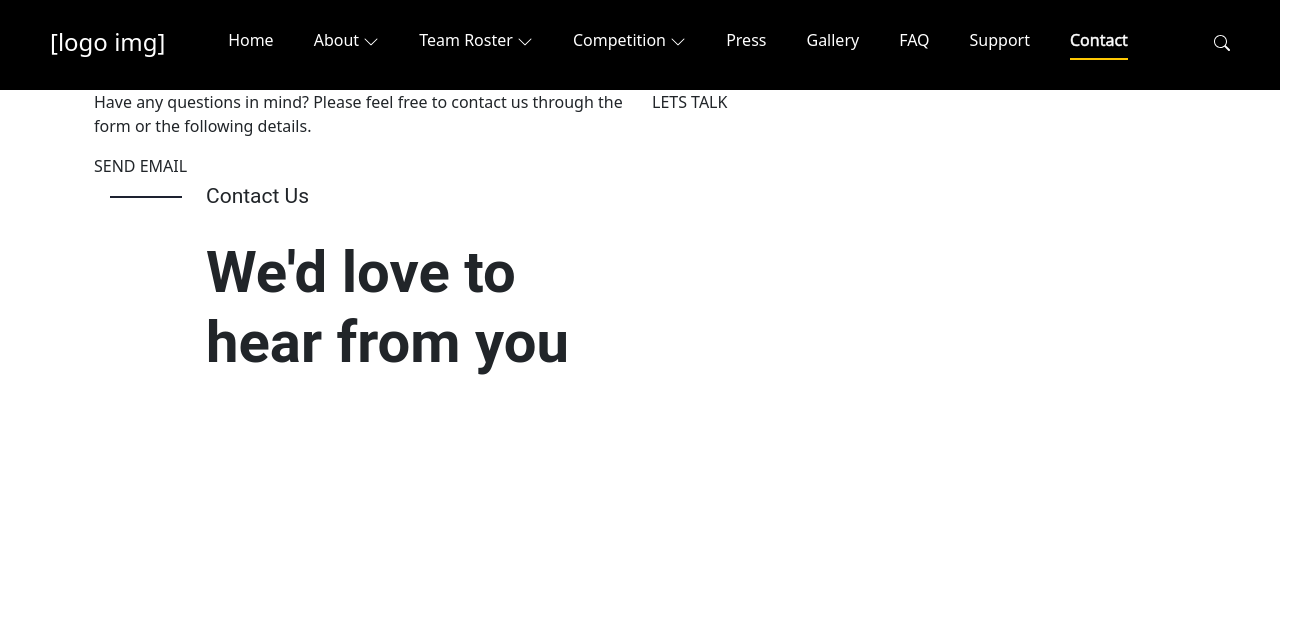
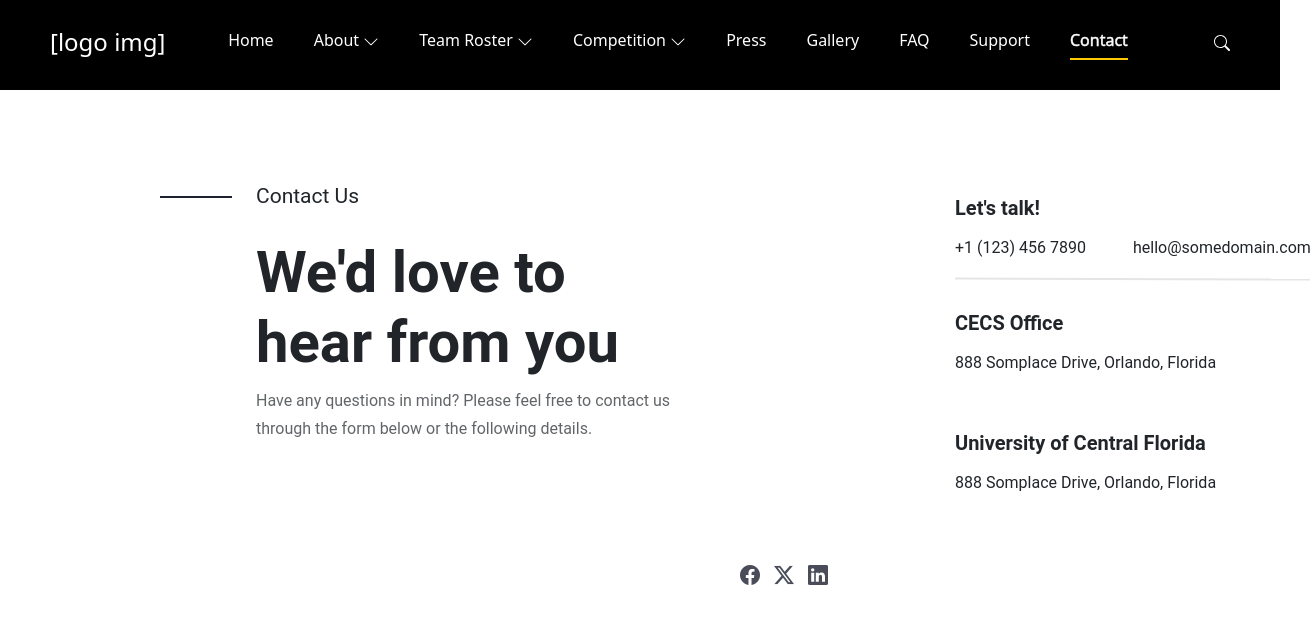
Before and after one commit to SadieNiBu/UXTeam14, a React app in the folder root/frontend/: page /contact in a window 1280 px wide. Shown: the top 624 px of the page, 1315 px wide, since content can reach past the window. Built offline with nearby package versions, Linux system fonts and the light colour scheme.

Commit message:
header of contact page complete, will continue to work on email form monday (will have to look into an email api)

```diff
--- a/root/frontend/src/pages/Contact/Contact.css
+++ b/root/frontend/src/pages/Contact/Contact.css
@@ -17,14 +17,13 @@ border: 1px solid #1D2130;
     position: absolute;
     width: 72px;
     height: 0px;
-left: 110px;
+    left: 160px;
     top: 195.5px;
-
 }
 
 body .contact p {
     top: 178px;
-    left: 206px;
+    left: 256px;
     width: 115px;
     height: 36px;
     font: #1D2130;
@@ -37,7 +36,7 @@ body .contact p {
 
 body .message h3 {
     top: 237px;
-    left: 206px;
+    left: 256px;
     height: 140px;
     font-size: 58px;
     width: 480.45px;
@@ -45,5 +44,131 @@ body .message h3 {
     line-height: 70.19px;
     font-family: 'Roboto', sans-serif;
     position: absolute;
+}
 
+body .message p {
+    font: #1D2130;
+    font-size: 16px;
+    font-weight: 400;
+    line-height: 28px;
+    position: absolute;
+    font-family: 'Roboto', sans-serif;
+    width: 480.45px;
+    opacity: 0.7;
+    height: 56px;
+    top: 387px;
+    left: 256px;
 }
+
+body .info h5 {
+    font: #1D2130;
+    font-size: 20px;
+    font-weight: 700;
+    line-height: 24.2px;
+    position: absolute;
+    font-family: 'Roboto', sans-serif;
+    width: 115px;
+    height: 24px;
+    top: 196px;
+    left: 955px;
+}
+
+body .info p {
+    font: #1D2130;
+    font-size: 16px;
+    line-height: 28px;
+    font-weight: 400;
+    position: absolute;
+    font-family: 'Roboto', sans-serif;
+}
+
+body .info .number p {
+    width: 158px;
+    height: 28px;
+    top: 234px;
+    left: 955px;
+}
+
+body .info .email p {
+    width: 182px;
+    height: 28px;
+    top: 234px;
+    left: 1133px;
+}
+
+body .info .info-divider {
+    /* Line */
+    position: absolute;
+    width: 355px;
+    height: 0px;
+    left: 955px;
+    top: 278px;
+
+    /* Border */
+    border: 1px solid #E5E5E5;
+    transform: rotate(0.16deg);
+}
+
+body .address h5 {
+    font: #1D2130;
+    font-size: 20px;
+    font-weight: 700;
+    position: absolute;
+    line-height: 24.2px;
+    font-family: 'Roboto', sans-serif;
+    width: 164.32px;
+    height: 24px;
+    top: 311px;
+    left: 955px;
+}
+
+body .address p {
+    font: #1D2130;
+    font-size: 16px;
+    font-weight: 400;
+    line-height: 28px;
+    position: absolute;
+    font-family: 'Roboto', sans-serif;
+    width: 354.47px;
+    height: 28px;
+    top: 349px;
+    left: 955px;
+}
+
+body .university h5 {
+    font: #1D2130;
+    font-size: 20px;
+    font-weight: 700;
+    position: absolute;
+    line-height: 24.2px;
+    font-family: 'Roboto', sans-serif;
+    width: 355px;
+    height: 24px;
+    top: 431px;
+    left: 955px;
+}
+
+body .university p {
+    font: #1D2130;
+    font-size: 16px;
+    font-weight: 400;
+    line-height: 28px;
+    position: absolute;
+    font-family: 'Roboto', sans-serif;
+    width: 355px;
+    height: 28px;
+    top: 469px;
+    left: 955px;
+}
+
+body .socials a{
+    margin: 7px;
+    opacity: 0.8;
+    color: #1D2130;
+    font-size: 20px;
+}
+
+.socials {
+    padding-top: 470px;
+    padding-left: 81px;
+}
--- a/root/frontend/src/pages/Contact/Contact.js
+++ b/root/frontend/src/pages/Contact/Contact.js
@@ -16,22 +16,48 @@ const Contact = () => {
         <Col>
           <div className='contact'>
             <div className='divider'>
-              <svg xmlns="http://www.w3.org/2000/svg">
-              </svg>
+              <svg xmlns="http://www.w3.org/2000/svg" />
             </div>
             <p>Contact Us</p>
           </div>
           <div className='message'>
             <h3>We'd love to <br /> hear from you</h3>
             <p>Have any questions in mind? Please feel free to contact us
-              through the form or the following details.
+              <br />through the form below or the following details.
             </p>
           </div>
         </Col>
-        <Col>LETS TALK</Col>
+        <Col>
+          <div className='info'>
+            <h5>Let's talk!</h5>
+            <div className='number'>
+              <p>+1 (123) 456 7890</p>
+            </div>
+            <div className='email'>
+              <p>hello@somedomain.com</p>
+            </div>
+            <div className='info-divider'>
+              <svg xmlns="http://www.w3.org/2000/svg" />
+            </div>
+          </div>
+          <div className='address'>
+            <h5>CECS Office</h5>
+            <p>888 Somplace Drive, Orlando, Florida</p>
+          </div>
+          <div className='university'>
+            <h5>University of Central Florida</h5>
+            <p>888 Somplace Drive, Orlando, Florida</p>
+          </div>
+          <div className='socials'>
+            <a href='https://www.facebook.com/' className='facebook'><i class="bi bi-facebook"></i></a>
+            <a href='https://x.com/?lang=en'><i class="bi bi-twitter-x"></i></a>
+            <a href='https://www.linkedin.com/'><i class="bi bi-linkedin"></i></a>
+          </div>
+        </Col>
       </Row>
       <Row>
-        <Col>SEND EMAIL</Col>
+        <Col>
+        </Col>
       </Row>
     </Container>
     </body>
```
Lines whose indentation alone changed are shown as unchanged.
